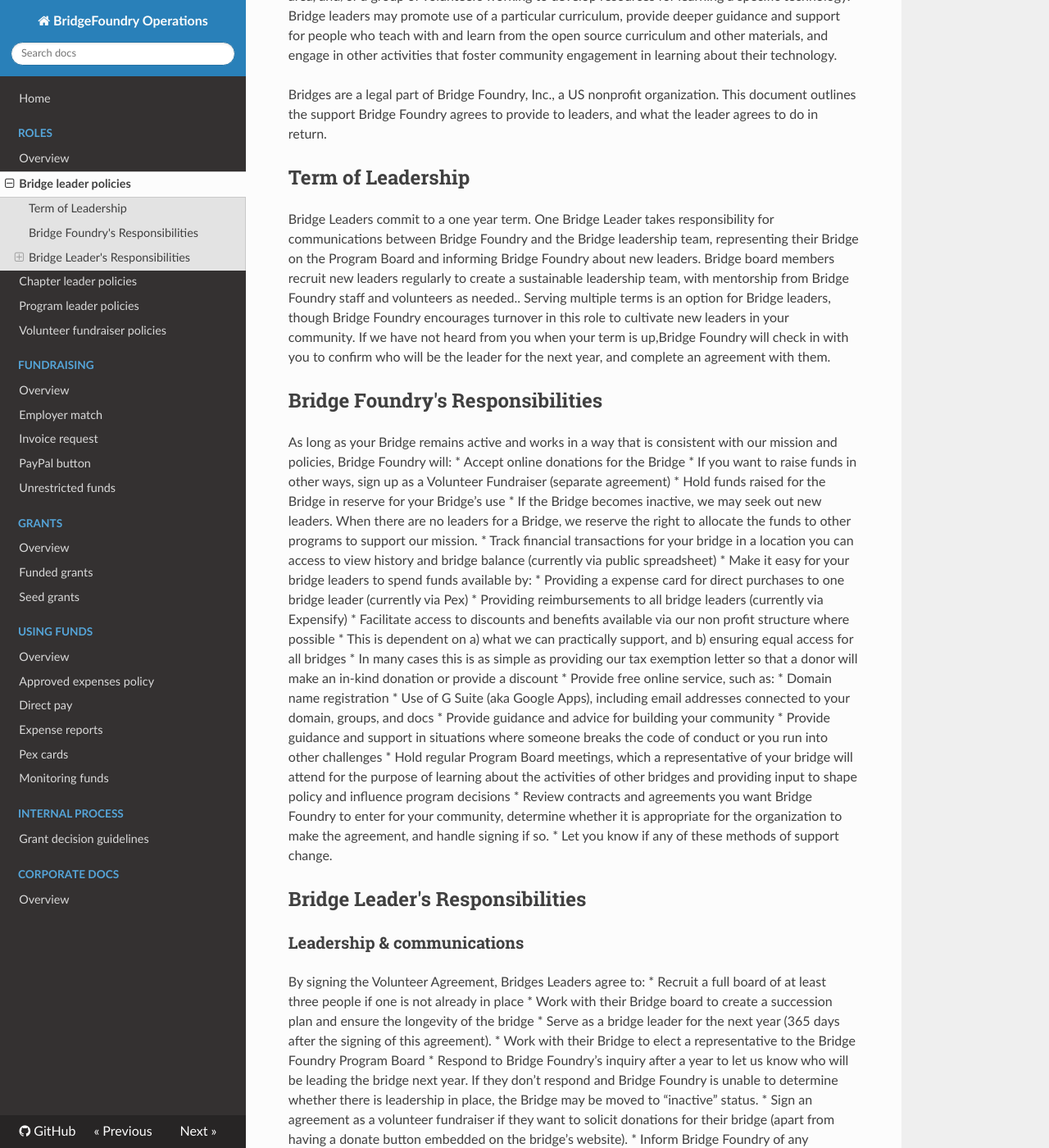
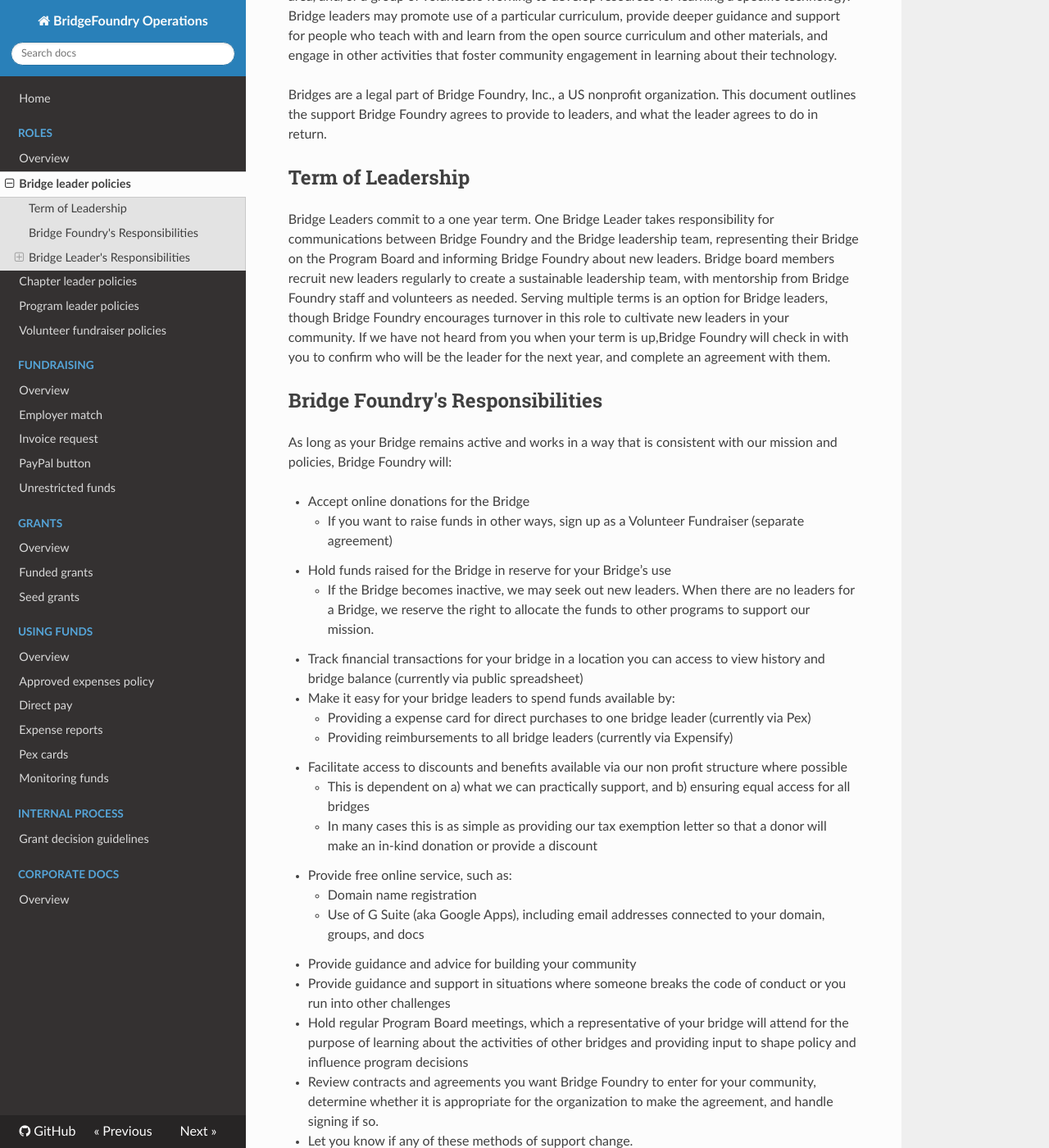
Before and after one commit to Satsaimistoowqp/bridgefoundry-operations, an MkDocs documentation site: the page built from docs/roles/bridge-leader-policies.md, in a window 1280 px wide and 1400 px high, scrolled down 200 px. Shown: the whole window at 82% size. Built offline with MkDocs 1.6.1, drawn with Linux system fonts in a browser that asks for light colours; nearby versions of some CDN libraries; old or Windows-style settings are respelled for this version of MkDocs; some of the changed text lies outside the part shown.

Commit message:
Fix bullet display issue
Adjusting bullet formatting for mkdocs

```diff
--- a/docs/roles/bridge-leader-policies.md
+++ b/docs/roles/bridge-leader-policies.md
@@ -5,24 +5,25 @@ Each Bridge represents a set of curriculum developed for a programming language
 Bridges are a legal part of Bridge Foundry, Inc., a US nonprofit organization. This document outlines the support Bridge Foundry agrees to provide to leaders, and what the leader agrees to do in return.
 
 ## Term of Leadership
-Bridge Leaders commit to a one year term. One Bridge Leader takes responsibility for communications between Bridge Foundry and the Bridge leadership team, representing their Bridge on the Program Board and informing Bridge Foundry about new leaders. Bridge board members recruit new leaders regularly to create a sustainable leadership team, with mentorship from Bridge Foundry staff and volunteers as needed.. Serving multiple terms is an option for Bridge leaders, though Bridge Foundry encourages turnover in this role to cultivate new leaders in your community. If we have not heard from you when your term is up,Bridge Foundry will check in with you to confirm who will be the leader for the next year, and complete an agreement with them.
+Bridge Leaders commit to a one year term. One Bridge Leader takes responsibility for communications between Bridge Foundry and the Bridge leadership team, representing their Bridge on the Program Board and informing Bridge Foundry about new leaders. Bridge board members recruit new leaders regularly to create a sustainable leadership team, with mentorship from Bridge Foundry staff and volunteers as needed. Serving multiple terms is an option for Bridge leaders, though Bridge Foundry encourages turnover in this role to cultivate new leaders in your community. If we have not heard from you when your term is up,Bridge Foundry will check in with you to confirm who will be the leader for the next year, and complete an agreement with them.
 
 ## Bridge Foundry's Responsibilities
 As long as your Bridge remains active and works in a way that is consistent with our mission and policies, Bridge Foundry will:
+
 * Accept online donations for the Bridge
-  * If you want to raise funds in other ways, sign up as a Volunteer Fundraiser (separate agreement)
+    * If you want to raise funds in other ways, sign up as a Volunteer Fundraiser (separate agreement)
 * Hold funds raised for the Bridge in reserve for your Bridge’s use
-  * If the Bridge becomes inactive, we may seek out new leaders. When there are no leaders for a Bridge, we reserve the right to allocate the funds to other programs to support our mission.
+    * If the Bridge becomes inactive, we may seek out new leaders. When there are no leaders for a Bridge, we reserve the right to allocate the funds to other programs to support our mission.
 * Track financial transactions for your bridge in a location you can access to view history and bridge balance (currently via public spreadsheet)
 * Make it easy for your bridge leaders to spend funds available by:
-  * Providing a expense card for direct purchases to one bridge leader (currently via Pex)
-  * Providing reimbursements to all bridge leaders (currently via Expensify)
+    * Providing a expense card for direct purchases to one bridge leader (currently via Pex)
+    * Providing reimbursements to all bridge leaders (currently via Expensify)
 * Facilitate access to discounts and benefits available via our non profit structure where possible
-  * This is dependent on a) what we can practically support, and b) ensuring equal access for all bridges
-  * In many cases this is as simple as providing our tax exemption letter so that a donor will make an in-kind donation or provide a discount
+    * This is dependent on a) what we can practically support, and b) ensuring equal access for all bridges
+    * In many cases this is as simple as providing our tax exemption letter so that a donor will make an in-kind donation or provide a discount
 * Provide free online service, such as:
-  * Domain name registration
-  * Use of G Suite (aka Google Apps), including email addresses connected to your domain, groups, and docs
+    * Domain name registration
+    * Use of G Suite (aka Google Apps), including email addresses connected to your domain, groups, and docs
 * Provide guidance and advice for building your community
 * Provide guidance and support in situations where someone breaks the code of conduct or you run into other challenges
 * Hold regular Program Board meetings, which a representative of your bridge will attend for the purpose of learning about the activities of other bridges and providing input to shape policy and influence program decisions
@@ -32,6 +33,7 @@ As long as your Bridge remains active and works in a way that is consistent with
 ## Bridge Leader's Responsibilities
 ### Leadership & communications
 By signing the Volunteer Agreement, Bridges Leaders agree to:
+
 * Recruit a full board of at least three people if one is not already in place
 * Work with their Bridge board to create a succession plan and ensure the longevity of the bridge
 * Serve as a bridge leader for the next year (365 days after the signing of this agreement).
@@ -43,6 +45,7 @@ By signing the Volunteer Agreement, Bridges Leaders agree to:
 
 ### Spending money
 By signing the Volunteer Agreement, Bridges Leaders agree to:
+
 * Keep their expense card in a safe location and not share it with anyone else.
 * Spend funds only on approved expense categories, according to [approved expenses policy](https://rebrand.ly/bf-approved-expenses-policy).
 * Contact Bridge Foundry for approval, signature, and management of contract if the bridge wants to hire an independent contractor to do work for the Bridge. (Bridge Foundry will enable this option if practical given internal policies and capacity.)
```
